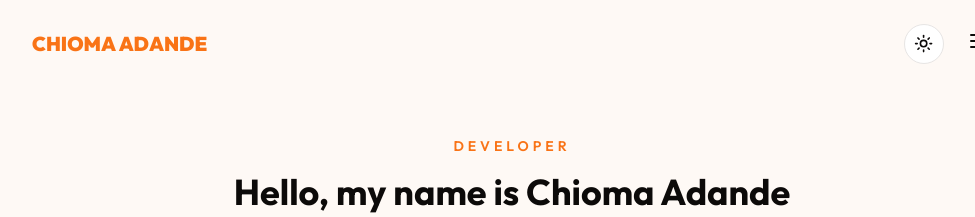
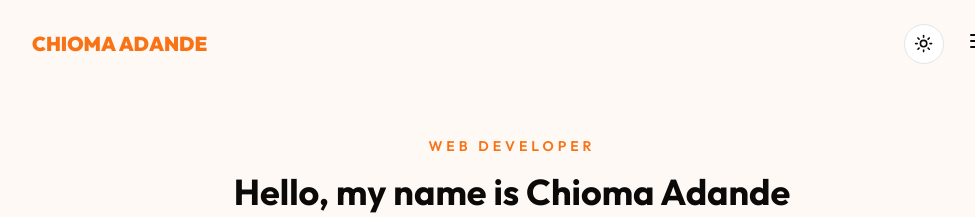
Before and after one commit to DevIsraelHub/portfolio-website, a Next.js app: page / in a window 1280 px wide. Shown: the top 217 px of the page, without its empty margins (128-1103 px from the left). Built offline with nearby package versions, Linux system fonts and the light colour scheme.

Commit message:
Update index.tsx

```diff
--- a/src/modules/Home/Hero/index.tsx
+++ b/src/modules/Home/Hero/index.tsx
@@ -12,7 +12,7 @@ const Hero = () => {
       <div className="container mx-auto">
         <div className="flex justify-between gap-x-8">
           <div className="flex max-w-[600px] flex-col justify-center mx-auto xl:mx-0 text-center xl:text-left">
-            <h2 className="text-sm uppercase font-semibold mb-4 text-primary tracking-[4px]">Developer</h2>
+            <h2 className="text-sm uppercase font-semibold mb-4 text-primary tracking-[4px]">Web Developer</h2>
             <h1 className="h2 sm:h1">Hello, my name is Chioma Adande
             </h1>
             <p className="subtitle max-w-[490px] mx-auto xl:mx-0">
```
